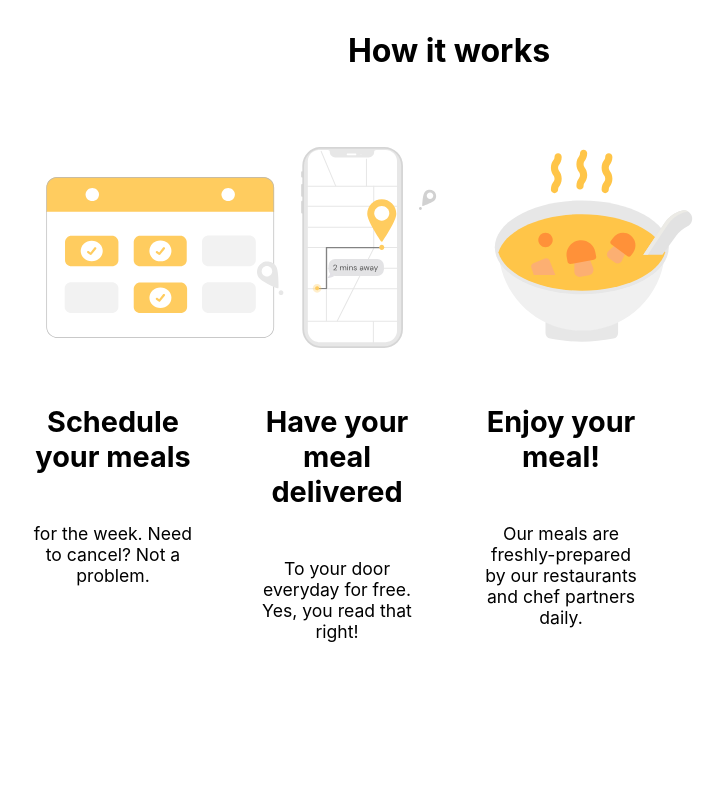
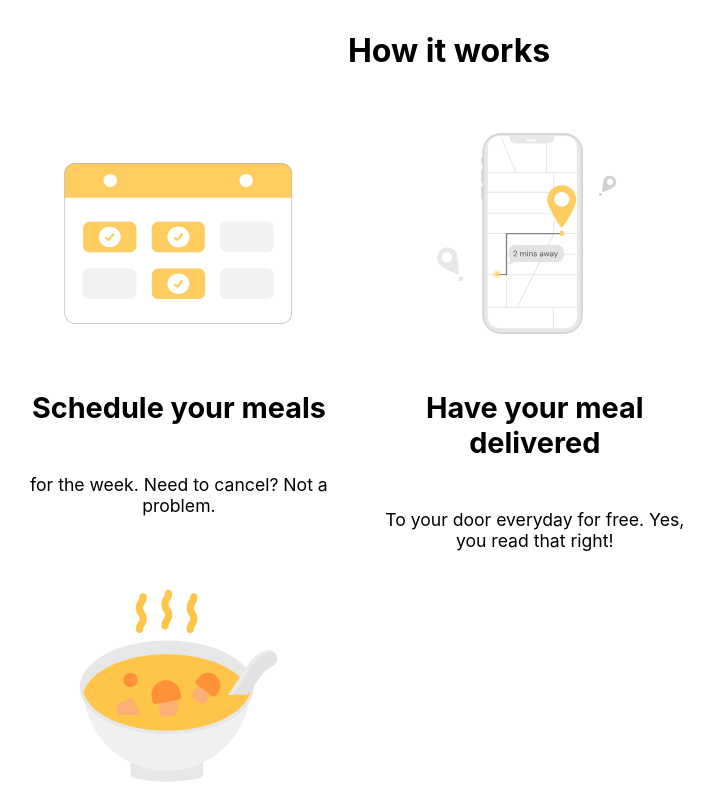
Before and after one commit to rahulverman121/clone, a React (Create React App) app: page / in a window 1280 px wide. Shown: the part 880-1665 px from the top of the page, without its empty margins (191-914 px from the left). Built offline with nearby package versions, Linux system fonts and the light colour scheme.

Commit message:
Update Howitwork.css

```diff
--- a/src/Howitwork.css
+++ b/src/Howitwork.css
@@ -7,8 +7,8 @@
 
 }
 .schedule {
-    max-width : 10rem ;
-    margin : 2rem ;
+    max-width : 20rem ;
+    margin : 2% ;
 }
 .procedure {
     display : flex ;
```
